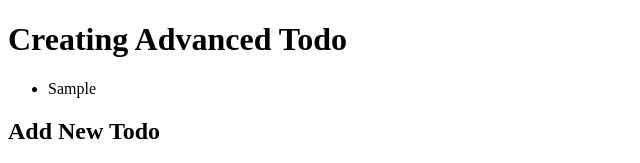
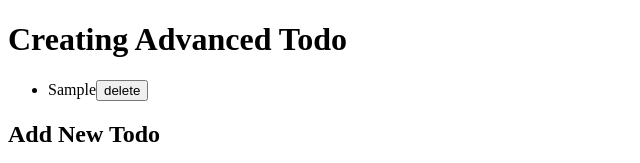
Before and after one commit to Amulya-TG/react-learning, a React (Vite) app in the folder todo-advanced/: page / in a window 1280 px wide. Both pictures are taken after typing "Sample" into the empty fields and a click on the button "Add". Shown: the top 163 px of the page, without its empty margins (0-640 px from the left). Built offline with nearby package versions, Linux system fonts and the light colour scheme; no server answers.

Commit message:
add delete functionality

```diff
--- a/todo-advanced/src/App.jsx
+++ b/todo-advanced/src/App.jsx
@@ -29,13 +29,19 @@ const App = () =>{
     setTodos([...todos,newTodo])
   }
 
+  function handelDel(id){
+    const newTodo = todos.filter((todo) => todo.id !== id);
+    setTodos(newTodo);
+  }
+
   return(
   <>
     <h1>Creating Advanced Todo</h1>
     <div>
       <ul>
         {todos.map((todo)=>(
-          <li key={todo.id}>{todo.title}</li>
+          <li key={todo.id}>{todo.title}
+          <button onClick={()=>handelDel(todo.id)}>delete</button></li>
         ))}
       </ul>
     </div>
```
